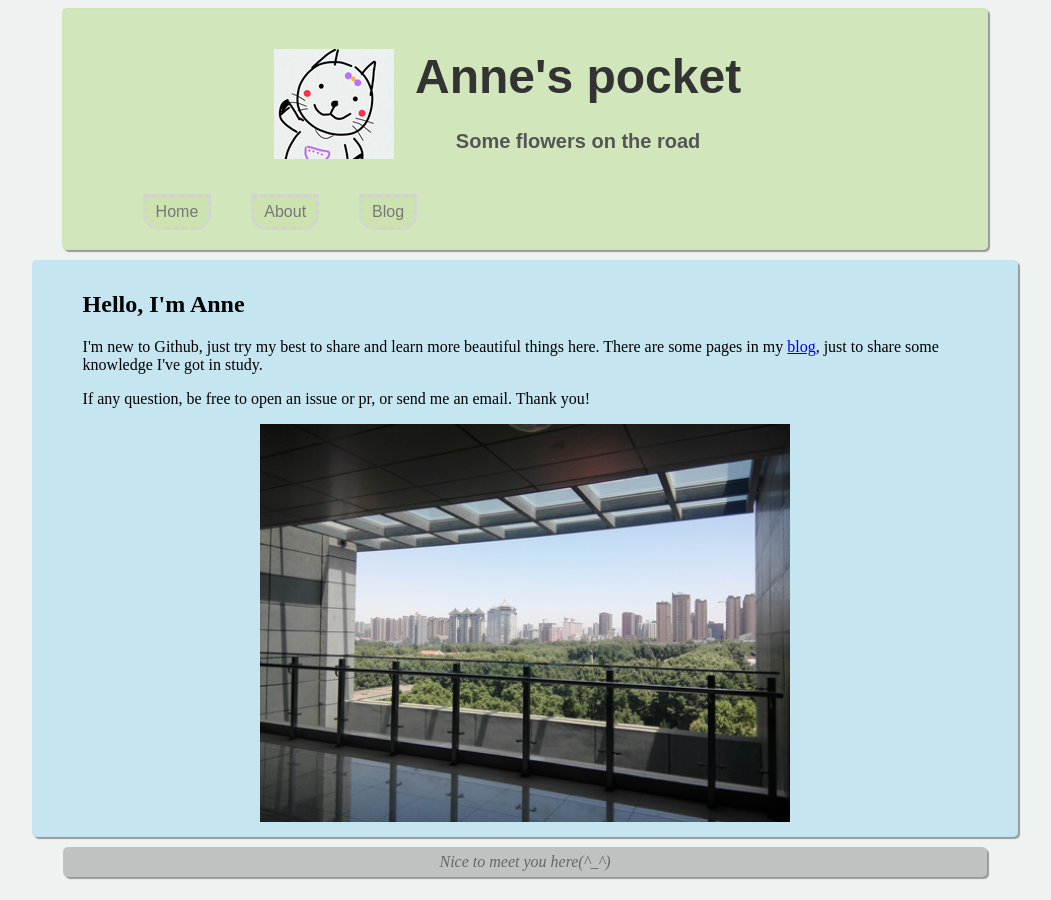
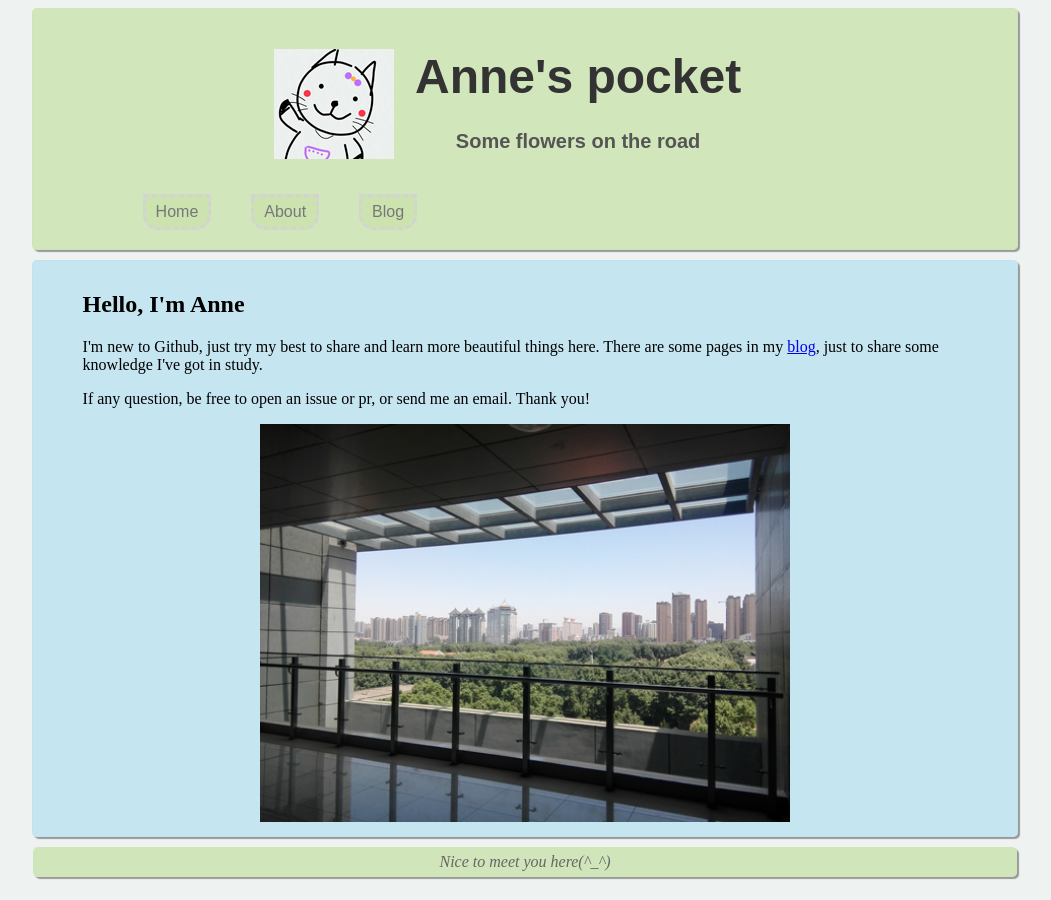
Before and after one commit to AnneBai/AnneBai.github.io, a Jekyll site: the page built from index.html, in a window 1280 px wide. Shown: the whole page, without its empty margins (115-1166 px from the left). Built offline with Jekyll 4.4.1, drawn with Linux system fonts in a browser that asks for light colours.

```diff
--- a/styles/style.css
+++ b/styles/style.css
@@ -14,7 +14,7 @@
   font-family: "Arial";
   font-size: 1.5em;
   border:1px solid rgba(203, 227, 174, .4);
-  padding:10px 20px 50px;
+  padding:10px 50px 50px;
 }
 header h1 {
   background:url("../images/annehead.png") no-repeat 25% 0;
@@ -72,11 +72,11 @@
   background-color: rgb(187, 226, 241);
 }
 footer {
-  background-color: rgba(0, 0, 0, 0.2);
+  background-color: rgba(203, 227, 174, .8);
   bottom:5px;
   left:0;right:0;
   margin-top:10px;
-  padding:0px 20px;
+  padding:0px 50px;
   height:30px;
   color:#666;
   text-align: center;
```
Also changed, not shown: README.md, _layouts/post.html (renamed from _posts/post.html).
